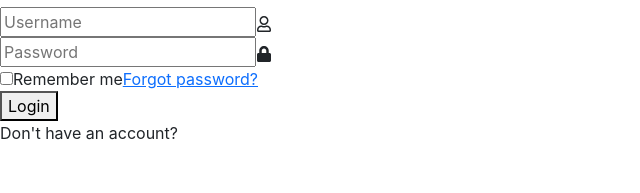
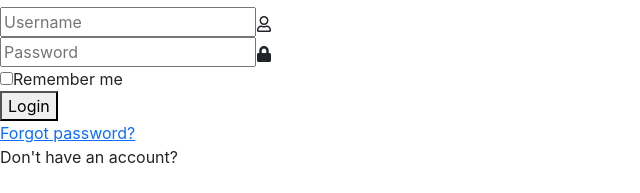
Before and after one commit to adelewatkins/LegacyFrontEnd, a React (Create React App) app: page / in a window 1280 px wide. Shown: the part 175-368 px from the top of the page, without its empty margins (0-640 px from the left). Built offline with nearby package versions, Linux system fonts and the light colour scheme; the HTML template or start-up script is replaced by a standard one.

Commit message:
working, switching to new branch to incorporate temi4 code

```diff
--- a/src/Components/Login/Login.jsx
+++ b/src/Components/Login/Login.jsx
@@ -20,11 +20,12 @@ return(
     </div>
     <div className = "remember-forgot">
          <label><input type ="checkbox" />Remember me </label>
-         <a href='https://http.dog/403.jpg'>Forgot password?</a>
+
     </div>
     <button onClick={() =>
                 navigate("/home")}type ="submit">Login</button>
     <div className= "register-link">
+    <a href='https://http.dog/403.jpg'>Forgot password?</a>
         <p>Don't have an account?<a href="#"></a></p>
         </div>
         </form>
```
